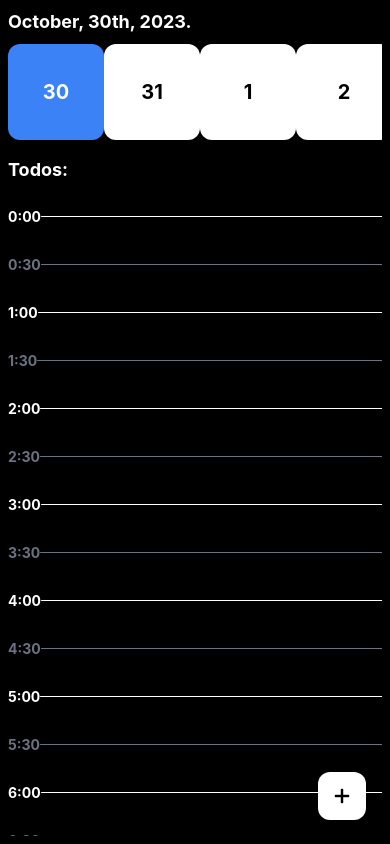
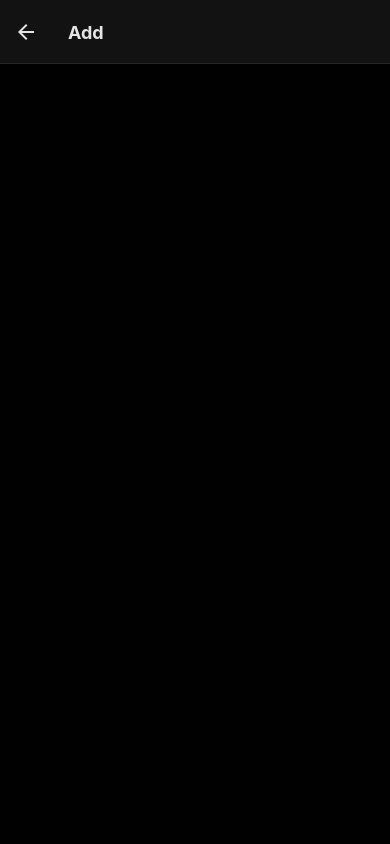
Before and after one commit to Domianidze/be-productive, a React Native app: screen /manage in a window 390 px wide. Built offline with nearby package versions, Linux system fonts and the light colour scheme.

Commit message:
style: create manage screen

```diff
--- a/App.tsx
+++ b/App.tsx
@@ -1,11 +1,13 @@
 import React from 'react';
 import {SafeAreaView, StatusBar} from 'react-native';
-import {NavigationContainer} from '@react-navigation/native';
+import {NavigationContainer, DarkTheme} from '@react-navigation/native';
 import {createNativeStackNavigator} from '@react-navigation/native-stack';
 import HomeScreen from '@/screens/Home';
+import ManageScreen from '@/screens/Manage';
 
 export type StackParamList = {
   home: undefined;
+  manage: {id?: string};
 };
 
 const Stack = createNativeStackNavigator<StackParamList>();
@@ -14,13 +16,19 @@ function App(): JSX.Element {
   return (
     <SafeAreaView className="h-full bg-black">
       <StatusBar barStyle="light-content" />
-      <NavigationContainer>
+      <NavigationContainer theme={DarkTheme}>
         <Stack.Navigator
-          screenOptions={{
-            headerShown: false,
-            contentStyle: {backgroundColor: 'black'},
-          }}>
-          <Stack.Screen name="home" component={HomeScreen} />
+          screenOptions={{headerTitleStyle: {fontWeight: 'bold'}}}>
+          <Stack.Screen
+            name="home"
+            component={HomeScreen}
+            options={{headerShown: false}}
+          />
+          <Stack.Screen
+            name="manage"
+            component={ManageScreen}
+            options={{presentation: 'modal'}}
+          />
         </Stack.Navigator>
       </NavigationContainer>
     </SafeAreaView>
--- a/src/screens/Home/components/AddButton/index.tsx
+++ b/src/screens/Home/components/AddButton/index.tsx
@@ -1,11 +1,16 @@
 import React from 'react';
 import {Pressable} from 'react-native';
+import {useNavigation} from '@react-navigation/native';
 import Entypo from 'react-native-vector-icons/Entypo';
 
 const AddButton: React.FC = () => {
+  const navigation = useNavigation<any>();
+
   return (
-    <Pressable className="absolute right-6 bottom-6 w-12 h-12 justify-center items-center bg-white rounded-xl">
-      <Entypo name="plus" size={24} />
+    <Pressable
+      className="absolute right-6 bottom-6 w-12 h-12 justify-center items-center bg-white rounded-xl"
+      onPress={() => navigation.navigate('manage')}>
+      <Entypo name="plus" size={20} />
     </Pressable>
   );
 };
--- /dev/null
+++ b/src/screens/Manage/components/DeleteButton/index.tsx
@@ -0,0 +1,45 @@
+import React from 'react';
+import {Pressable, Alert} from 'react-native';
+import {useNavigation} from '@react-navigation/native';
+import Entypo from 'react-native-vector-icons/Entypo';
+
+type TProps = {
+  id?: string;
+};
+
+const DeleteButton: React.FC<TProps> = ({id}) => {
+  const navigation = useNavigation<any>();
+
+  const pressHandler = () => {
+    if (!id) {
+      return;
+    }
+
+    const onPress = () => {
+      navigation.goBack();
+    };
+
+    Alert.alert('Remove todo', 'Are you sure you want to remove this todo?', [
+      {
+        text: 'Cancel',
+      },
+      {
+        style: 'destructive',
+        text: 'Remove',
+        onPress,
+      },
+    ]);
+  };
+
+  if (!id) {
+    return null;
+  }
+
+  return (
+    <Pressable onPress={pressHandler}>
+      <Entypo name="trash" color={'rgb(239, 68, 68)'} size={20} />
+    </Pressable>
+  );
+};
+
+export default DeleteButton;
--- /dev/null
+++ b/src/screens/Manage/index.tsx
@@ -0,0 +1,25 @@
+import React from 'react';
+import {NativeStackScreenProps} from '@react-navigation/native-stack';
+import {StackParamList} from '@root/App';
+import DeleteButton from './components/DeleteButton';
+
+type TProps = NativeStackScreenProps<StackParamList, 'manage'>;
+
+const ManageScreen: React.FC<TProps> = ({navigation, route}) => {
+  const id = route?.params?.id;
+
+  React.useLayoutEffect(() => {
+    const headerRight: React.FC = () => {
+      return <DeleteButton id={id} />;
+    };
+
+    navigation.setOptions({
+      title: id ? 'Edit' : 'Add',
+      headerRight,
+    });
+  }, [id, navigation]);
+
+  return <></>;
+};
+
+export default ManageScreen;
```
